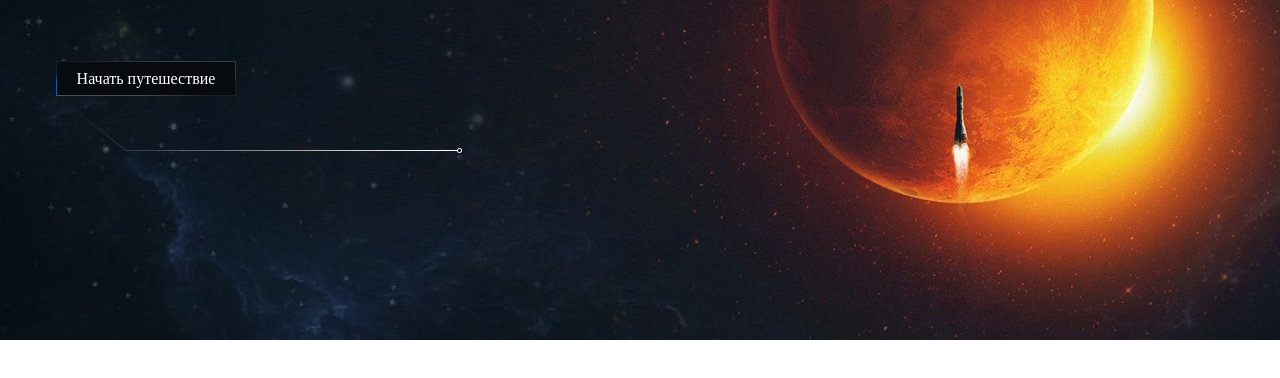
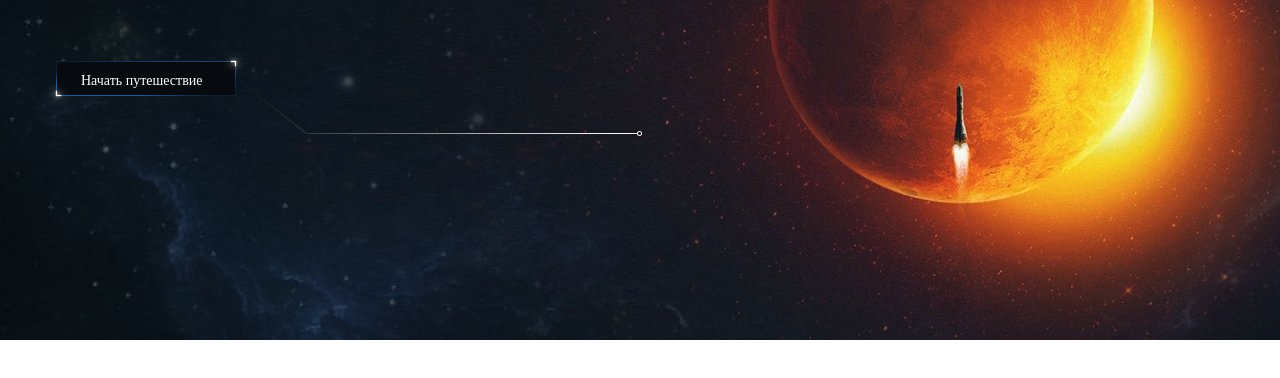
Before and after one commit to AnatoliyDemiurge/TestTask-SpaceX, a website: page app/index.html in a window 1280 px wide. Shown: the part 320-698 px from the top of the page. Drawn offline with Linux system fonts and the light colour scheme.

Commit message:
end travel , intro 40%

```diff
--- a/app/index.html
+++ b/app/index.html
@@ -57,12 +57,12 @@
             <div class="intro__travel">
               <h1 class="intro__title">Путешествиe</h1>
               <p class="intro__subtitle">на красную планету</p>
-              <button class="intro__btn">
+              <div class="intro__btn">
                 Начать путешествие
                  <!-- Квадратные уголки -->
-                 <div class="intro__corner"></div>
-                 <div class="intro__corner"></div>
-              </button>
+                <img src="images/intro-left-corner.png" alt="" class="intro__corner-left">
+                <img src="images/intro-right-corner.png" alt="" class="intro__corner-right">
+              </div>
               <div class="intro__pic">
                 <img src="images/line.png" alt="racket-line">
               </div>
--- a/app/scss/style.scss
+++ b/app/scss/style.scss
@@ -125,6 +125,7 @@
     &__inner{
         display:flex;
         justify-content: space-between;
+        position: relative;
     }
     &__travel{
         padding-top:117px;
@@ -162,8 +163,29 @@
         background-clip: padding-box;
         background-color: #070b0f;
         color:#fff;
+        position: relative;
+        padding:11px 24px;
+        font-family: 'Museo Sans Cyrl';
+        font-size: 14px;
+        line-height: 1.2;
+        font-weight: 100;
+        color: #ffffff;
+        display:block;
+    }
+    &__corner-left{
+        position:absolute;
+        top:15px;
+        left:-16px;
+    }
+    &__corner-right{
+        position:absolute;
+        top:-16px;
+        left:160px;
     }
     &__pic{
+        position: absolute;
+        top:298px;
+        left:180px;
 
     }
 }
```
Also changed, not shown: app/css/style.min.css.
